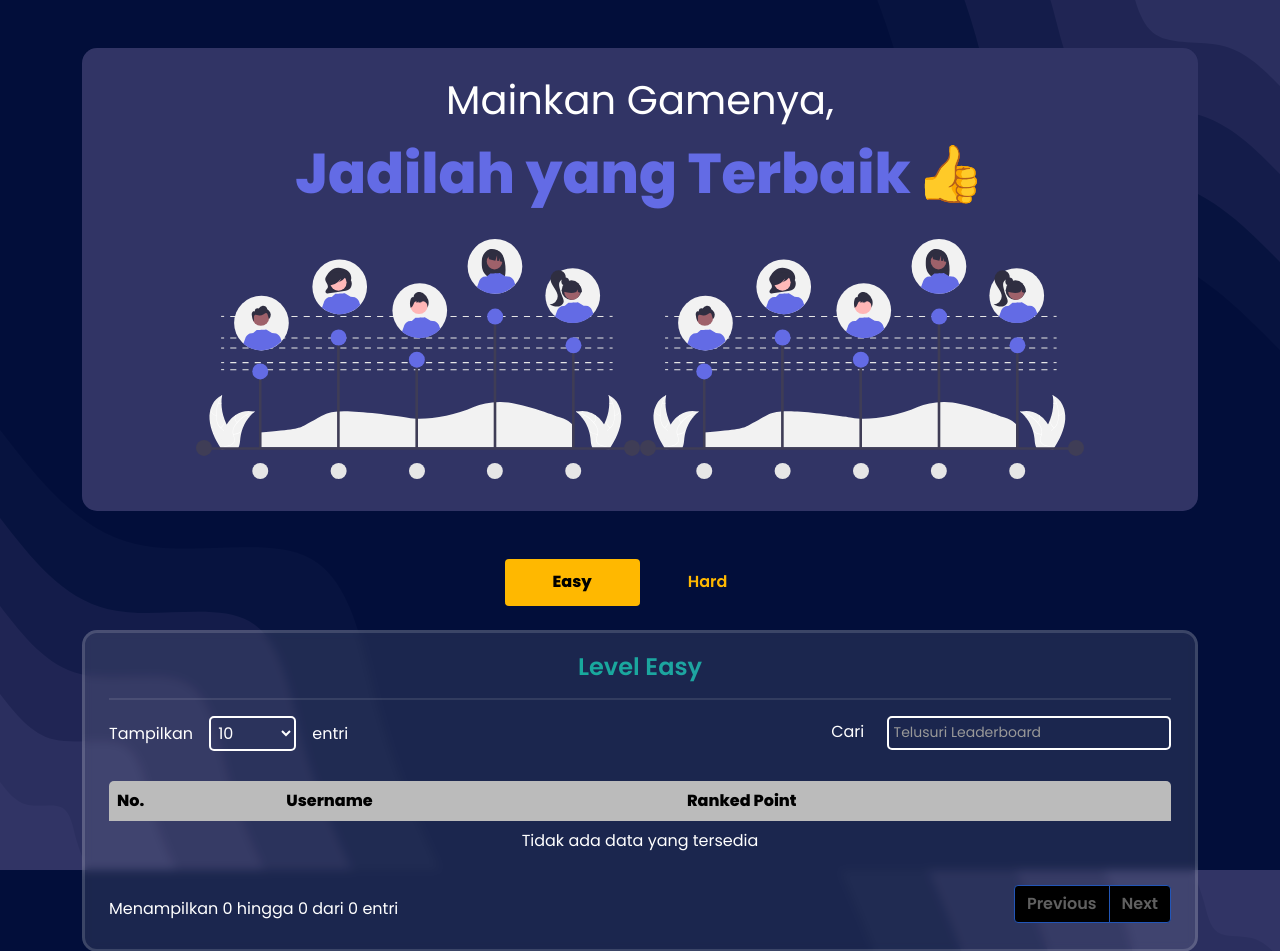
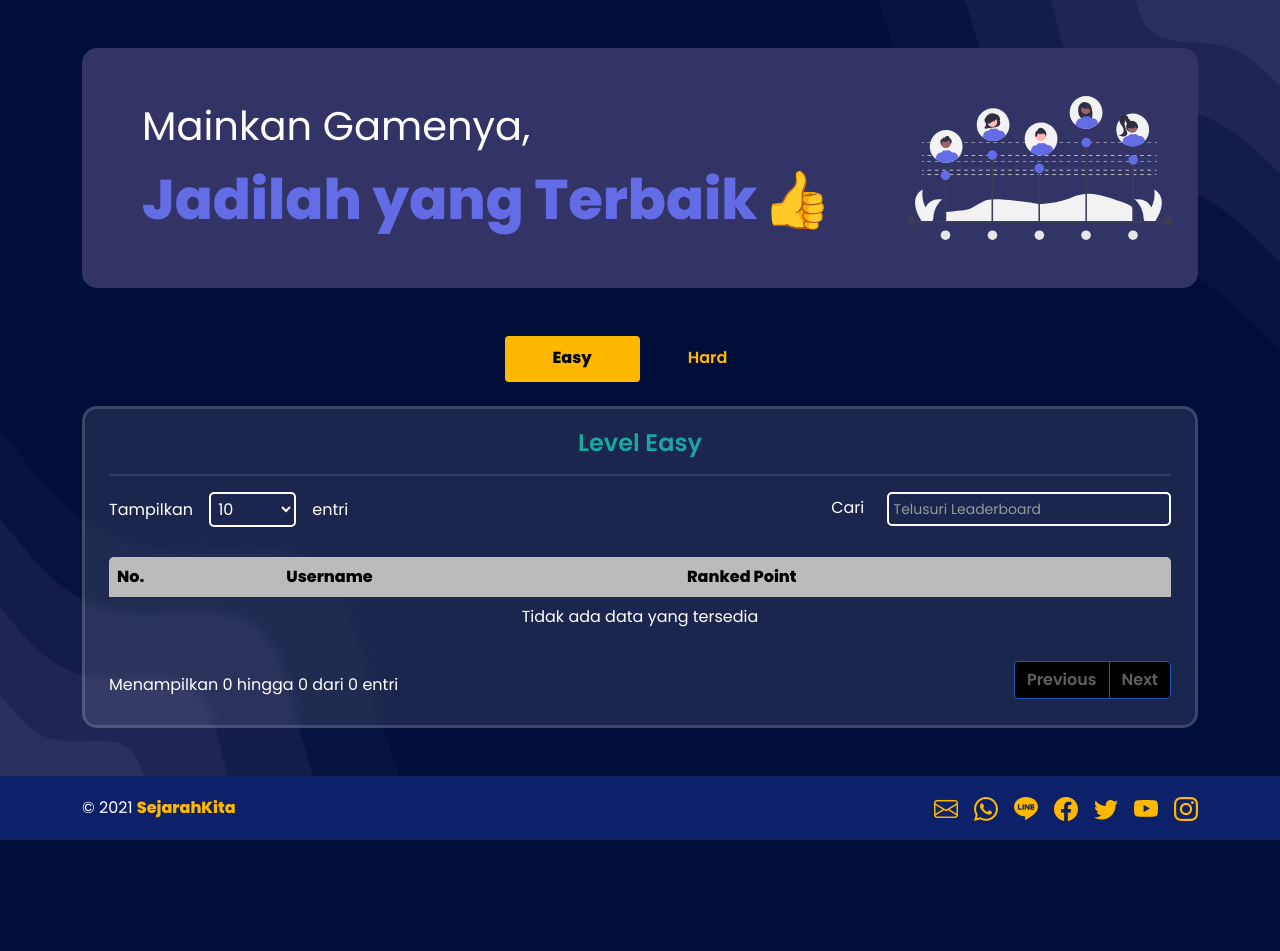
Before and after one commit to ProboKrishnacahya/SejarahKita-Web, a Laravel app: template resources/views/leaderboard.blade.php in a window 1280 px wide. Shown: the part 90-1041 px from the top of the page. After the commit the page ends 930 px from the top, so only its background shows below. Run offline with Laravel 8, Linux system fonts and the light colour scheme; the template is opened without the code that fills it, so the values that code supplies are empty; some libraries are stand-ins or nearby versions.

```diff
--- a/resources/views/leaderboard.blade.php
+++ b/resources/views/leaderboard.blade.php
@@ -3,17 +3,25 @@
 @section('title', 'Leaderboard')
 
 @section('content')
-    <div class="card illustration-card justify-content-around" data-aos="fade-up">
-        <div class="text-center mt-3">
-            <p class="display-6">{{ 'Mainkan Gamenya,' }}</p>
-            <div class="d-inline">
-                <span class="display-4 highlight">{{ 'Jadilah yang Terbaik' }}</span>
-                <span class="display-4">&#128077;</span>
+    <div class="container" data-aos="fade-up">
+        <div class="row card illustration-card justify-content-around px-5 py-5">
+            <div class="col">
+                <div class="row">
+                    <div class="col-sm-9 align-self-center">
+                        <div class="row">
+                            <p class="display-6">{{ 'Mainkan Gamenya,' }}</p>
+                            <div class="d-inline">
+                                <span class="display-4 highlight">{{ 'Jadilah yang Terbaik' }}</span>
+                                <span class="display-4">&#128077;</span>
+                            </div>
+                        </div>
+                    </div>
+                    <div class="col-sm-3 align-self-center">
+                        <img src="{{ url('assets/img/ill_leaderboard.svg') }}" alt="Leaderboard"
+                            class="static-card-img mx-auto d-block">
+                    </div>
+                </div>
             </div>
-        </div>
-        <div class="d-flex mx-auto my-4 py-2">
-            <img src="{{ url('assets/img/ill_leaderboard.svg') }}" alt="Game" class="content-img">
-            <img src="{{ url('assets/img/ill_leaderboard.svg') }}" alt="Game" class="content-img">
         </div>
     </div>
 
```
Also changed, not shown: database/seeders/LeaderboardSeeder.php (+40 -0 lines), database/seeders/StudentSeeder.php (+27 -1 lines).
